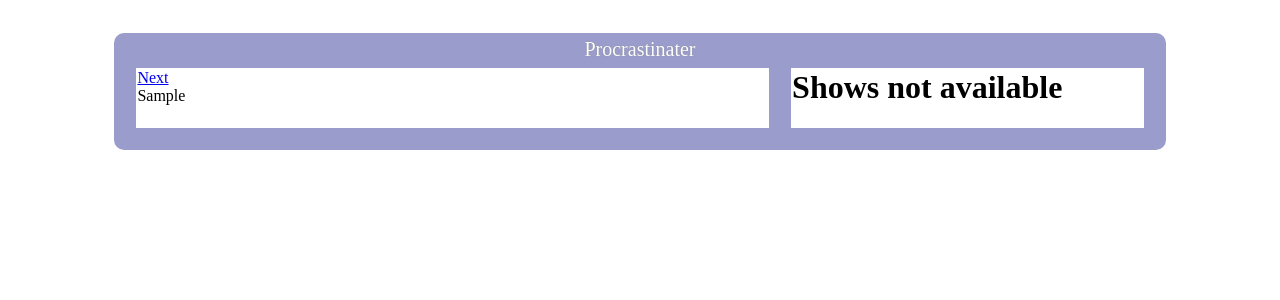
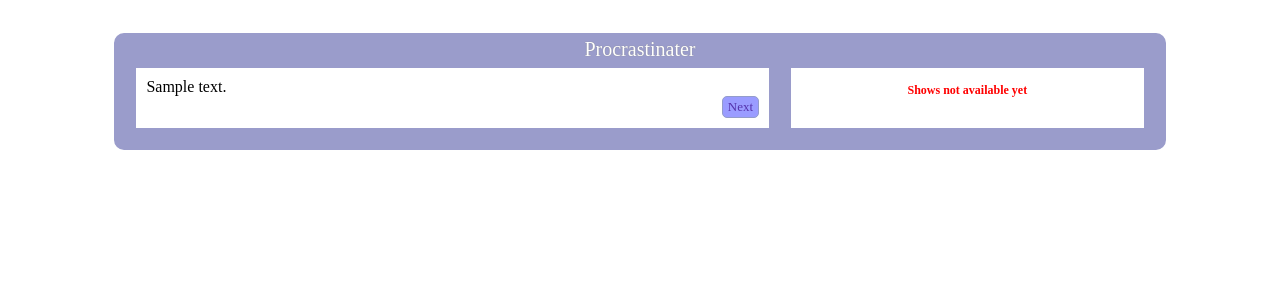
Before and after one commit to tiberiu/procrastinater, a Django app: template web/templates/index.html in a window 1280 px wide. Shown: the top 300 px of the page. Run offline with Django 3.2, Linux system fonts and the light colour scheme; the template is opened without the code that fills it: most values are stand-ins (such as "Sample title", 1, 10 or a date in 2020); parts of the project's set-up code (start-up, migrations or seed data) failed here and were passed over.

Commit message:
Made the stream to always show the first unread story

```diff
--- a/http_request.py
+++ b/http_request.py
@@ -55,7 +55,7 @@ class HttpRequest(object):
     socket.setdefaulttimeout(self._timeout)
     num_tries = 0
     while num_tries < self._max_tries:
-      if num_tries < 0:
+      if num_tries > 0:
         logging.debug("Retrying %d time" % num_tries)
       else:
         try:
--- a/web/static/css/style.css
+++ b/web/static/css/style.css
@@ -46,23 +46,29 @@
 .form_error {
   margin: 5px auto auto;
   display: block;
-  width: 200px;
   font-size: 12px;
   color: red;
+  text-align: center;
 }
 
 .button {
   background-color: #9A9CFF;
   border: 1px solid #939CCB;
   padding: 2px 5px;
+  -moz-border-radius: 2px;
+  -webkit-border-radius: 2px;
+  text-decoration: none;
+  outline: none none;
+  font-size: 13px;
+  -moz-border-radius: 5px;
+  -webkit-border-radius: 5px;
+  color: #5533AC;
 }
 
 .login_box .button {
   margin-top: 5px;
   left: 70%;
   position: relative;
-  -moz-border-radius: 5px;
-  -webkit-border-radius: 5px;
 }
 
 #wrapper {
@@ -120,4 +126,9 @@
 
 #shows {
   width: 35%;
+  padding: 10px;
 }
+
+#entry_stream {
+  padding: 10px;
+}
--- a/web/templates/index.html
+++ b/web/templates/index.html
@@ -8,14 +8,23 @@
     <table id="main_table" cellspacing="0">
       <tr>
         <td id="entry_stream">
-          <a href="/index/{{ next_id }}">Next</a>
           <div id="entry">
-            {{ entry_html|safe }}
+            {% if entry_html %}
+              {{ entry_html.content|safe }}
+            {% else %}
+              <div class="form_error">
+                Wow, you have read everyting we had.
+                We sent some monkeys out to look for new stories.
+                Come back in a few hours.
+              </div>
+            {% endif %}
           </div>
+          <div class="cb">
+          <a href="/index" class="button rf" >Next</a>
         </td>
         <td class="separator"></td>
         <td id="shows">
-          <h1>Shows not available</h1>
+          <h1 class="form_error">Shows not available yet</h1>
         </td>
       </tr>
     </table>
--- a/web/urls.py
+++ b/web/urls.py
@@ -9,7 +9,7 @@ urlpatterns = patterns('',
     # (r'^admin/doc/', include('django.contrib.admindocs.urls')),
 
     (r'^admin/', include(admin.site.urls)),
-
+    (r'^$', 'web.controllers.index.index'),
     (r'^index/(?P<id>\d*)$', 'web.controllers.index.index'),
     (r'^accounts/login/$', 'django.contrib.auth.views.login',
         {'template_name': 'login.html'}),
```
Also changed, not shown: web/controllers/index.py (+9 -9 lines), web/models.py (+38 -0 lines).
